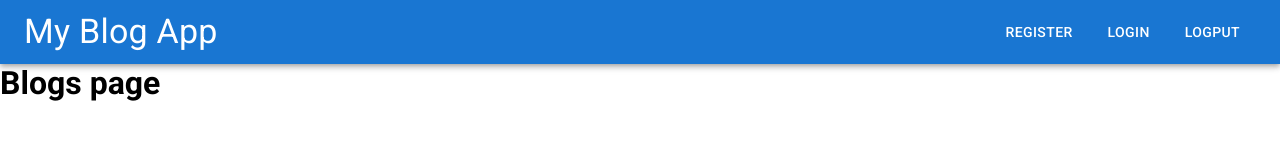
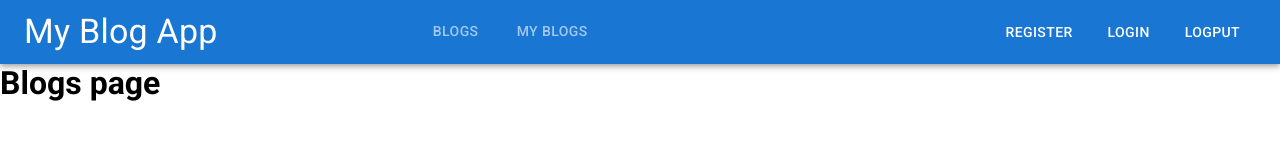
Before and after one commit to shivani-charhate/MERN-APP, a React (Create React App) app in the folder client/: page / in a window 1280 px wide. Shown: the top 160 px of the page. Built offline with nearby package versions, Linux system fonts and the light colour scheme.

Commit message:
redux-toolkit

```diff
--- a/client/package.json
+++ b/client/package.json
@@ -6,11 +6,13 @@
     "@emotion/react": "^11.13.3",
     "@emotion/styled": "^11.13.0",
     "@mui/material": "^6.1.1",
+    "@reduxjs/toolkit": "^2.2.7",
     "@testing-library/jest-dom": "^5.17.0",
     "@testing-library/react": "^13.4.0",
     "@testing-library/user-event": "^13.5.0",
     "react": "^18.3.1",
     "react-dom": "^18.3.1",
+    "react-redux": "^9.1.2",
     "react-router-dom": "^6.26.2",
     "react-scripts": "5.0.1",
     "web-vitals": "^2.1.4"
--- a/client/src/App.js
+++ b/client/src/App.js
@@ -4,7 +4,6 @@ import { Routes, Route } from "react-router-dom";
 import Header from "./components/Header";
 import Register from "./pages/Register";
 import Login from "./pages/Login";
-import Logout from "./pages/Logout";
 import Blogs from "./pages/Blogs";
 
 function App() {
@@ -13,6 +12,7 @@ function App() {
       <Header />
       <Routes>
         <Route path="/" element={<Blogs />} />
+        <Route path="/blogs" element={<Blogs />} />
         <Route path="/register" element={<Register />} />
         <Route path="/login" element={<Login />} />
       </Routes>
--- a/client/src/components/Header.js
+++ b/client/src/components/Header.js
@@ -1,4 +1,4 @@
-import React from "react";
+import React, { useState } from "react";
 import {
   AppBar,
   Toolbar,
@@ -11,14 +11,20 @@ import {
 import { Link } from "react-router-dom";
 
 const Header = () => {
+  const [value, setvalue] = useState();
   return (
     <>
       <AppBar position="static">
         <Toolbar>
           <Typography variant="h4">My Blog App</Typography>
-          <Box>
-            <Tabs textColour="inherit">
-              <Tab></Tab>
+          <Box display={"flex"} marginLeft="auto" marginRight={"auto"}>
+            <Tabs
+              textColor="inherit"
+              value={value}
+              onChange={(e, val) => setvalue(val)}
+            >
+              <Tab label="blogs" LinkComponent={Link} to="/blogs"></Tab>
+              <Tab label="My Blogs" LinkComponent={Link} to="/my-blogs"></Tab>
             </Tabs>
           </Box>
           <Box display={"flex"} marginLeft={"auto"}>
--- a/client/src/index.js
+++ b/client/src/index.js
@@ -2,17 +2,21 @@ import React from "react";
 import ReactDOM from "react-dom/client";
 import "./index.css";
 import { BrowserRouter } from "react-router-dom";
+import { Provider } from "react-redux";
 import App from "./App";
 
 import reportWebVitals from "./reportWebVitals";
+import { store } from "./redux/store";
 
 const root = ReactDOM.createRoot(document.getElementById("root"));
 root.render(
-  <React.StrictMode>
+  <Provider store={store}>
     <BrowserRouter>
-      <App />
+      <React.StrictMode>
+        <App />
+      </React.StrictMode>
     </BrowserRouter>
-  </React.StrictMode>
+  </Provider>
 );
 
 // If you want to start measuring performance in your app, pass a function
--- a/client/src/pages/Logout.js
+++ /dev/null
@@ -1,11 +0,0 @@
-import React from "react";
-
-const Logout = () => {
-  return (
-    <div>
-      <h1>Logout</h1>
-    </div>
-  );
-};
-
-export default Logout;
--- /dev/null
+++ b/client/src/redux/store.js
@@ -0,0 +1,27 @@
+import { createSlice, configureStore } from "@reduxjs/toolkit";
+// Manage login state globally
+
+// Action Create
+const authSlice = createSlice({
+  name: "Auth",
+  initialState: {
+    isLogin: false,
+  },
+  // reducers create
+  reducers: {
+    login(state) {
+      state.isLogin = true;
+    },
+    logout(state) {
+      state.isLogin = false;
+    },
+  },
+});
+
+// exports Actions
+export const authActions = authSlice.actions;
+// create store
+export const store = configureStore({
+  // define reducer
+  reducer: authSlice.reducer,
+});
```
Also changed, not shown: 1 other file (tests, documents, lock files or other folders).
